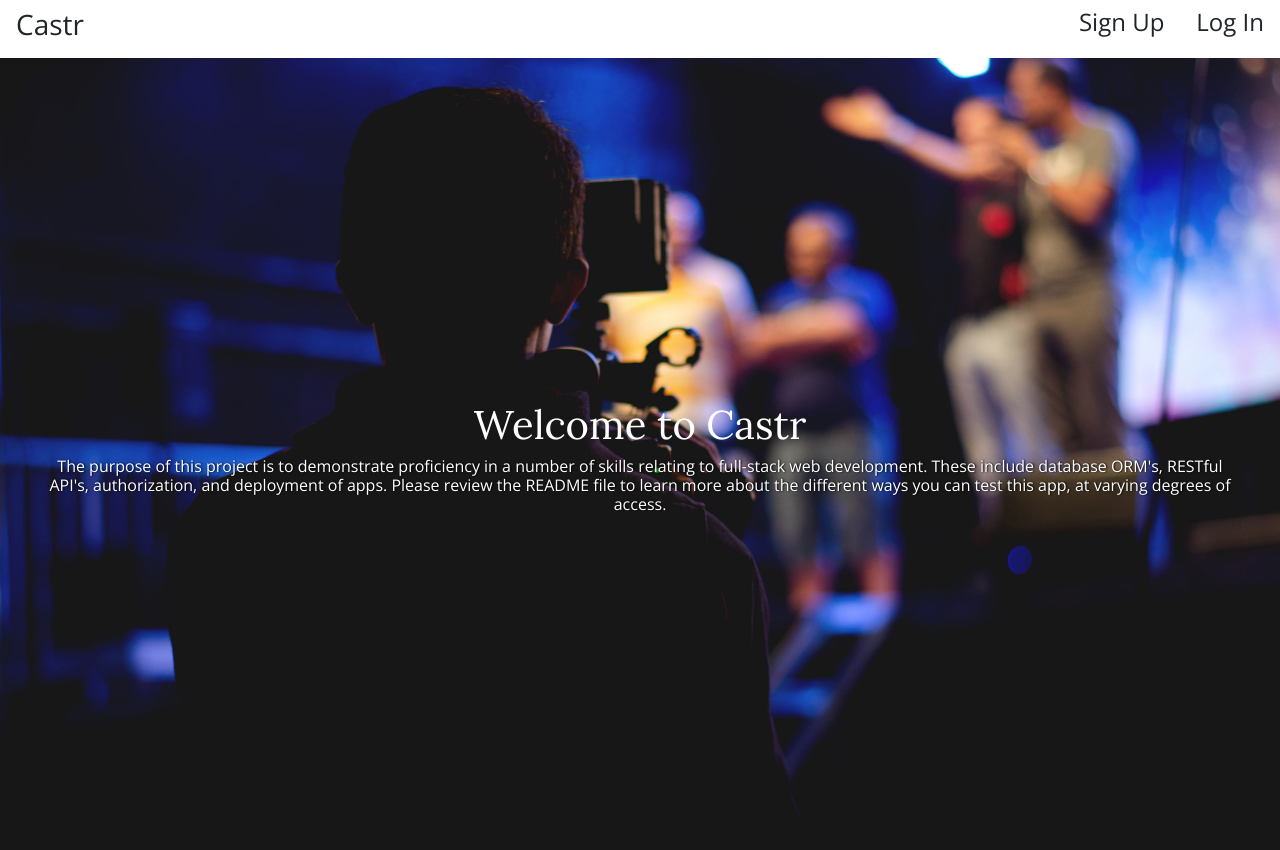
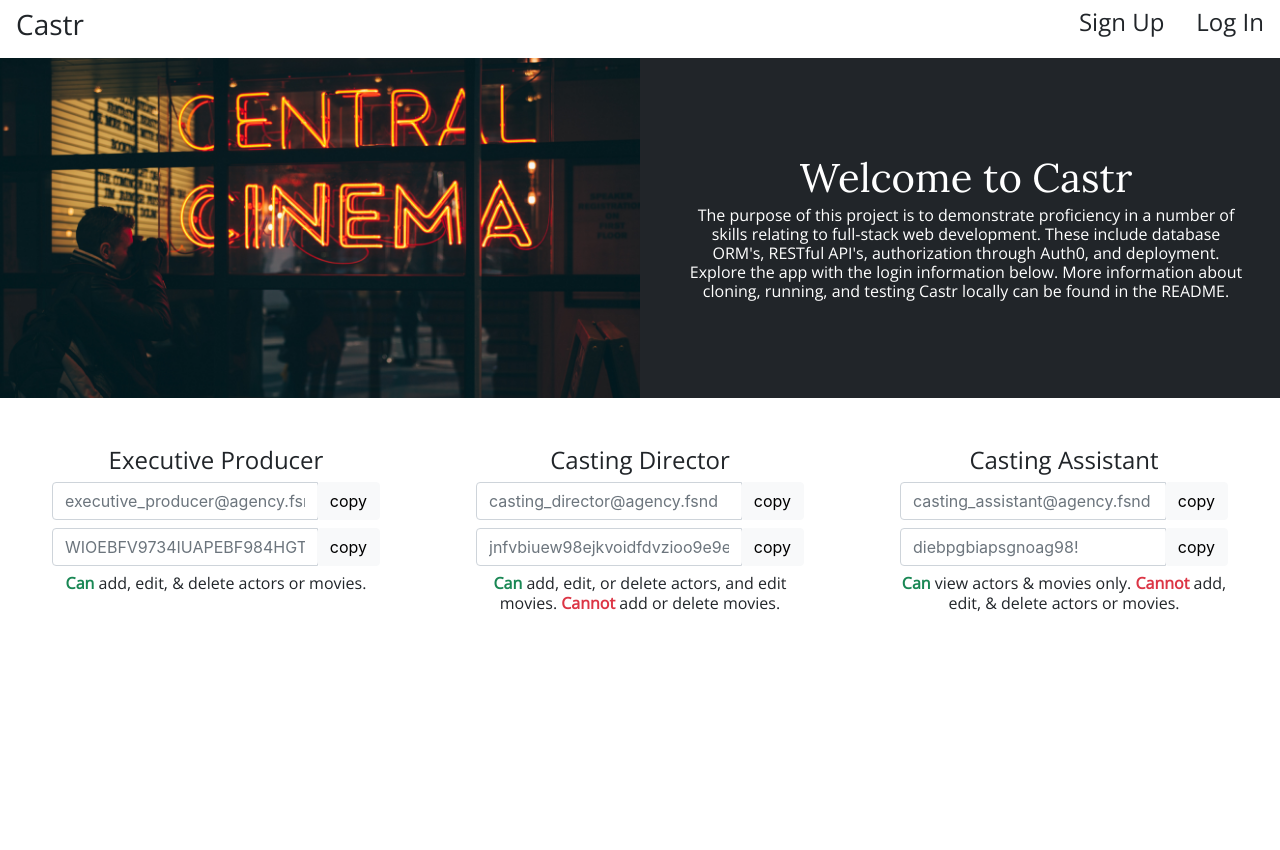
Before and after one commit to aliciakott/FSND-udacity-capstone-castr, a React (Create React App) app in the folder frontend/: page / in a window 1280 px wide. Shown: the top 850 px of the page. Built offline with nearby package versions, Linux system fonts and the light colour scheme.

Commit message:
Changes to UI on the main page, including new component User to reduce redundancy

```diff
--- a/frontend/public/index.html
+++ b/frontend/public/index.html
@@ -29,7 +29,7 @@
       work correctly both with client-side routing and a non-root public URL.
       Learn how to configure a non-root public URL by running `npm run build`.
     -->
-    <title>React App</title>
+    <title>Castr</title>
   </head>
   <body>
     <noscript>You need to enable JavaScript to run this app.</noscript>
--- a/frontend/src/App.css
+++ b/frontend/src/App.css
@@ -4,16 +4,12 @@
   min-height: 100vh;
 }
 
-h1 {
+h1, h5 {
   font-family: 'Lora', serif;
 }
 
-h3, h4, h6 {
+h3, h4, h6, p {
   font-family: 'Open Sans', sans-serif;
-}
-
-h6 {
-  text-shadow: 1px 0px 2px #000000;
 }
 
 i {
@@ -21,11 +17,14 @@ i {
 }
 
 main {
-  background-image: url('images/pexels-joseph-redfield-1870438.jpg');
-  background-size: cover;
-  background-position: center;
-  background-repeat: no-repeat;
   height: 100vh;
   width: 100%;
   margin: 0;
 }
+
+.empty {
+  background-image: url('images/pexels-clem-onojeghuo-375885.jpg');
+  background-size: cover;
+  background-position: top right;
+  background-repeat: no-repeat;
+}
--- a/frontend/src/components/Main.js
+++ b/frontend/src/components/Main.js
@@ -1,15 +1,68 @@
 import React from "react";
+import User from "./User";
 
 class Main extends React.Component {
+  state = {
+    executiveLogin: 'executive_producer@agency.fsnd',
+    executivePW: 'WIOEBFV9734IUAPEBF984HGT*',
+    directorLogin: 'casting_director@agency.fsnd',
+    directorPW: 'jnfvbiuew98ejkvoidfdvzioo9e9e!',
+    assistantLogin: 'casting_assistant@agency.fsnd',
+    assistantPW: 'diebpgbiapsgnoag98!'
+  }
+
+  copyToClipboard = (passcode) => {
+    navigator.clipboard.writeText(passcode);
+  }
+
+
   render() {
+    const { executiveLogin, executivePW, directorLogin, directorPW, assistantLogin, assistantPW } = this.state;
+
     return(
       <div className="cover-container">
-        <main className="d-flex flex-column align-items-center px-5">
-          <h1 className="mb-1 mt-auto">Welcome to Castr</h1>
-          <h6 className="mt-1 mb-auto">The purpose of this project is to demonstrate proficiency in a number of skills relating to full-stack web development.
-          These include database ORM's, RESTful API's, authorization, and deployment of apps.
-          Please review the README file to learn more about the different ways you can test this app, at varying degrees of access.
-          </h6>
+        <main className="d-flex flex-column align-items-center bg-white">
+          <section>
+            <div className="row mh-50">
+              <div className="col-xs-12 col-sm-12 col-md-6 empty"></div>
+              <div className="col xs-12 col-sm-12 col-md-6 p-5 bg-dark">
+                <h1 className="mt-5 mb-1">Welcome to Castr</h1>
+                <h6 className="mt-1 mb-5">The purpose of this project is to demonstrate proficiency in a number of skills relating to full-stack web development.
+                These include database ORM's, RESTful API's, authorization through Auth0, and deployment.
+                Explore the app with the login information below. More information about cloning, running, and testing Castr locally can be found in the README.
+                </h6>
+              </div>
+            </div>
+          </section>
+          <section>
+            <div className="container mw-100 mx-0 mb-auto bg-white text-dark">
+              <div className="row px-1 justify-content-center">
+                <User
+                  title="Executive Producer"
+                  login={executiveLogin}
+                  pw={executivePW}
+                  copyToClipboard={this.copyToClipboard}
+                  can="add, edit, & delete actors or movies."
+                />
+                <User
+                  title="Casting Director"
+                  login={directorLogin}
+                  pw={directorPW}
+                  copyToClipboard={this.copyToClipboard}
+                  can="add, edit, or delete actors, and edit movies."
+                  cannot="add or delete movies."
+                />
+                <User
+                  title="Casting Assistant"
+                  login={assistantLogin}
+                  pw={assistantPW}
+                  copyToClipboard={this.copyToClipboard}
+                  can="view actors & movies only."
+                  cannot="add, edit, & delete actors or movies."
+                />
+              </div>
+            </div>
+          </section>
         </main>
       </div>
     );
--- /dev/null
+++ b/frontend/src/components/User.js
@@ -0,0 +1,30 @@
+import React from "react";
+
+class User extends React.Component {
+    render() {
+        const { title, login, pw, can, cannot } = this.props;
+        return (
+            <div className="col-xs-12 col-sm-6 col-md-6 col-lg-4 p-5">
+                <h4>{title}</h4>
+                <div className="input-group pb-2">
+                  <input class="form-control" type="text" placeholder={login} readonly/>
+                  <span className="input-group-btn">
+                    <button className="btn btn-light" title="Copy user name to clipboard" onClick={() => this.props.copyToClipboard(this.props.login)}>copy</button>
+                  </span>
+                </div>
+                <div className="input-group pb-2">
+                  <input class="form-control" type="text" placeholder={pw} readonly/>
+                  <span className="input-group-btn">
+                    <button className="btn btn-light" title="Copy password to clipboard" onClick={() => this.props.copyToClipboard(this.props.pw)}>copy</button>
+                  </span>
+                </div>
+                <h6>
+                    {can && <span><span className="text-success fw-bold">Can</span> {can}</span>}
+                    {cannot && <span><span className="text-danger fw-bold"> Cannot</span> {cannot}</span>}
+                </h6>
+              </div>
+        );
+    }
+}
+
+export default User;
```
Also changed, not shown: frontend/src/images/pexels-clem-onojeghuo-375885.jpg (added), frontend/src/images/pexels-joseph-redfield-1870438.jpg (deleted).
